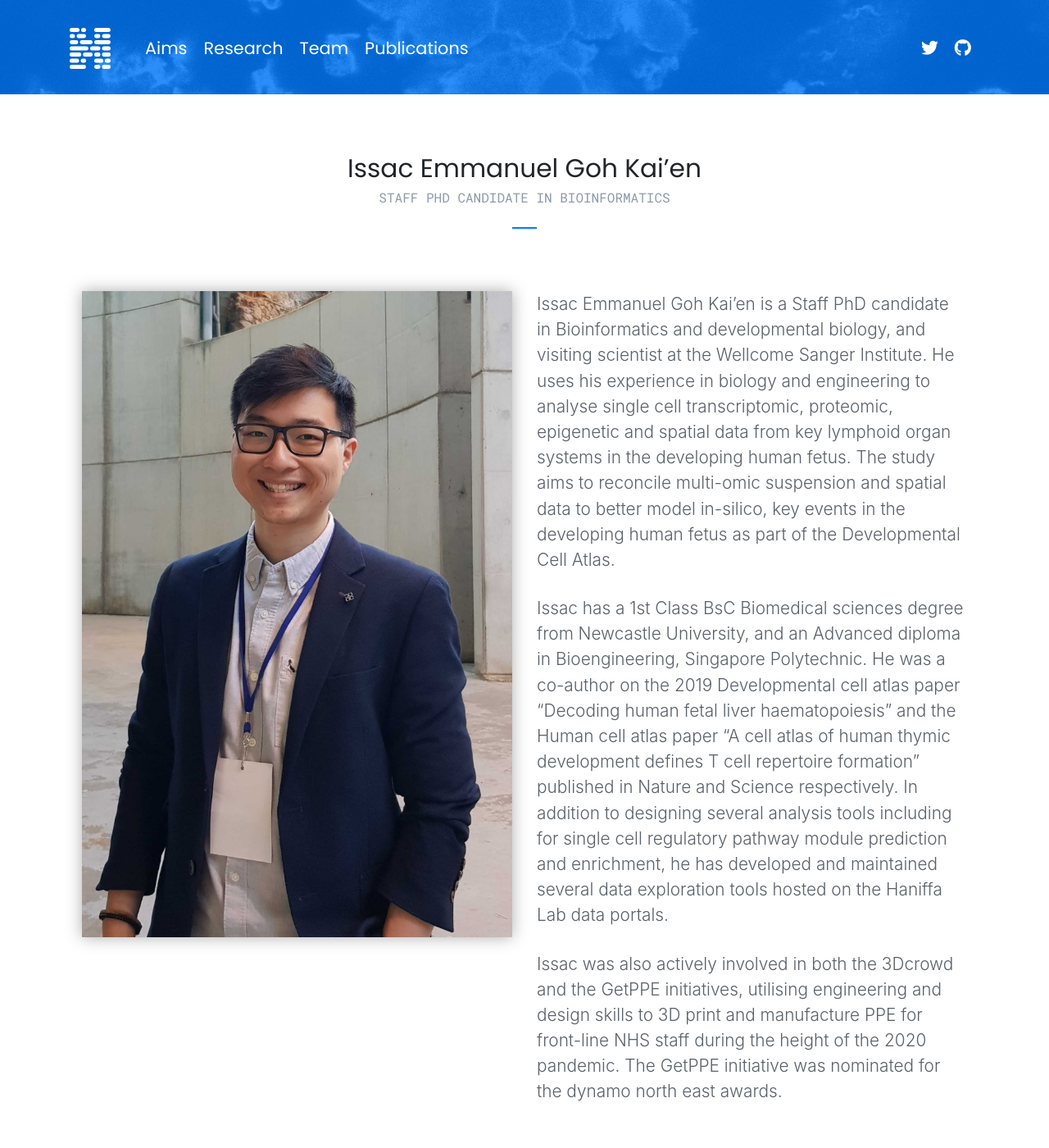
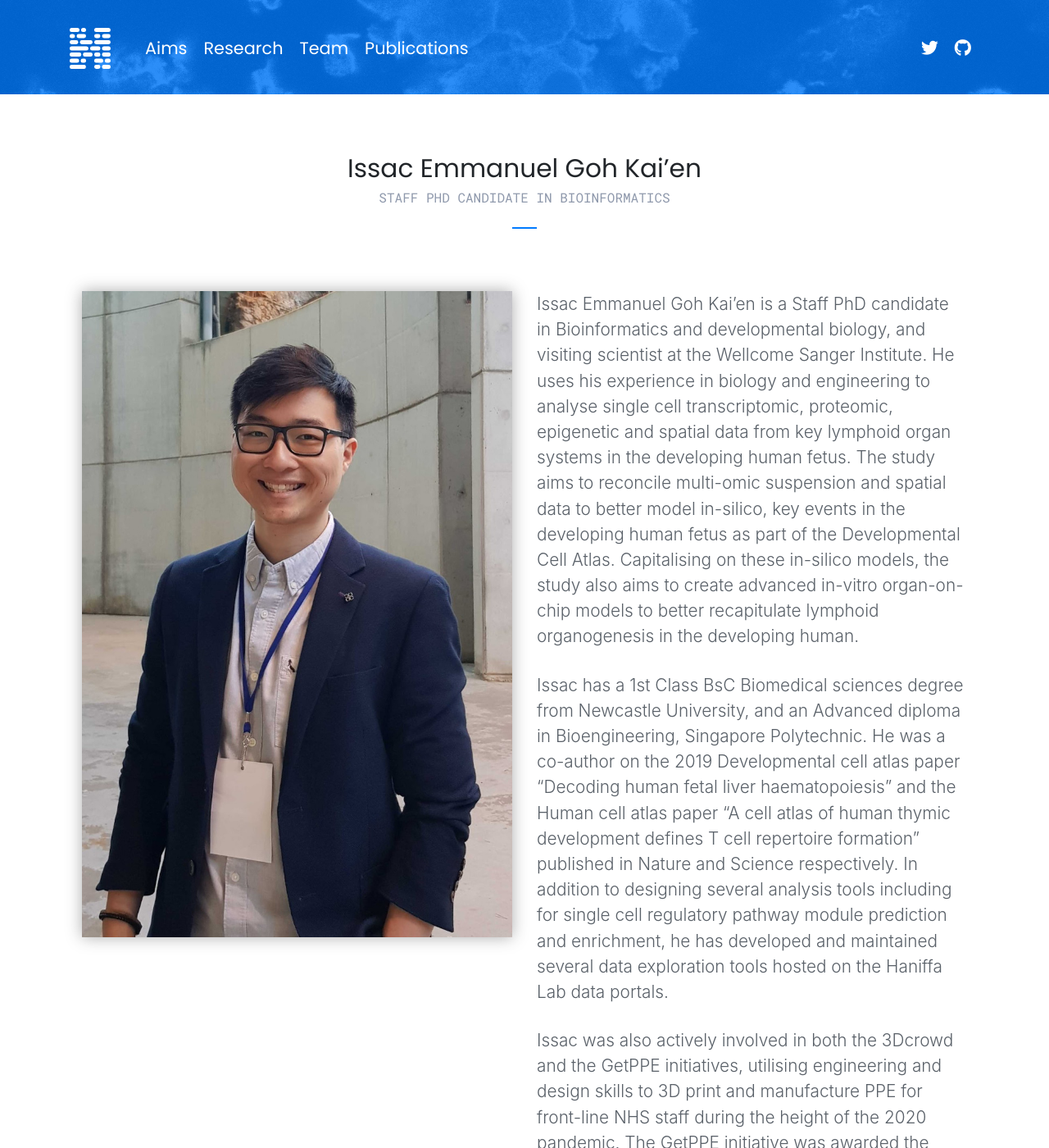
Before and after one commit to haniffalab/haniffalab.github.io, a Jekyll site: the page built from _team/issac-goh.markdown, in a window 1280 px wide and 1400 px high. Shown: the whole window at 82% size. Built offline with Jekyll 4.4.1, drawn with Linux system fonts in a browser that asks for light colours; nearby versions of some CDN libraries; some of the changed text lies outside the part shown.

Commit message:
Update issac-goh.markdown

```diff
--- a/_team/issac-goh.markdown
+++ b/_team/issac-goh.markdown
@@ -6,8 +6,8 @@ position: "Staff PhD Candidate in Bioinformatics"
 thumbnail: "issac-goh.jpg"
 image: "issac-goh-full.jpg"
 ---
-Issac Emmanuel Goh Kai’en is a Staff PhD candidate in Bioinformatics and developmental biology, and visiting scientist at the Wellcome Sanger Institute. He uses his experience in biology and engineering to analyse single cell transcriptomic, proteomic, epigenetic and spatial data from key lymphoid organ systems in the developing human fetus. The study aims to reconcile multi-omic suspension and spatial data to better model in-silico, key events in the developing human fetus as part of the Developmental Cell Atlas.
+Issac Emmanuel Goh Kai’en is a Staff PhD candidate in Bioinformatics and developmental biology, and visiting scientist at the Wellcome Sanger Institute. He uses his experience in biology and engineering to analyse single cell transcriptomic, proteomic, epigenetic and spatial data from key lymphoid organ systems in the developing human fetus. The study aims to reconcile multi-omic suspension and spatial data to better model in-silico, key events in the developing human fetus as part of the Developmental Cell Atlas. Capitalising on these in-silico models, the study also aims to create advanced in-vitro organ-on-chip models to better recapitulate lymphoid organogenesis in the developing human.
 
 Issac has a 1st Class BsC Biomedical sciences degree from Newcastle University, and an Advanced diploma in Bioengineering, Singapore Polytechnic. He was a co-author on the 2019 Developmental cell atlas paper “Decoding human fetal liver haematopoiesis” and the Human cell atlas paper “A cell atlas of human thymic development defines T cell repertoire formation” published in Nature and Science respectively. In addition to designing several analysis tools including for single cell regulatory pathway module prediction and enrichment, he has developed and maintained several data exploration tools hosted on the Haniffa Lab data portals.
 
-Issac was also actively involved in both the 3Dcrowd and the GetPPE initiatives, utilising engineering and design skills to 3D print and manufacture PPE for front-line NHS staff during the height of the 2020 pandemic. The GetPPE initiative was nominated for the dynamo north east awards.
+Issac was also actively involved in both the 3Dcrowd and the GetPPE initiatives, utilising engineering and design skills to 3D print and manufacture PPE for front-line NHS staff during the height of the 2020 pandemic. The GetPPE initiative was awarded the dynamo north east award for "Project of the year".
```
